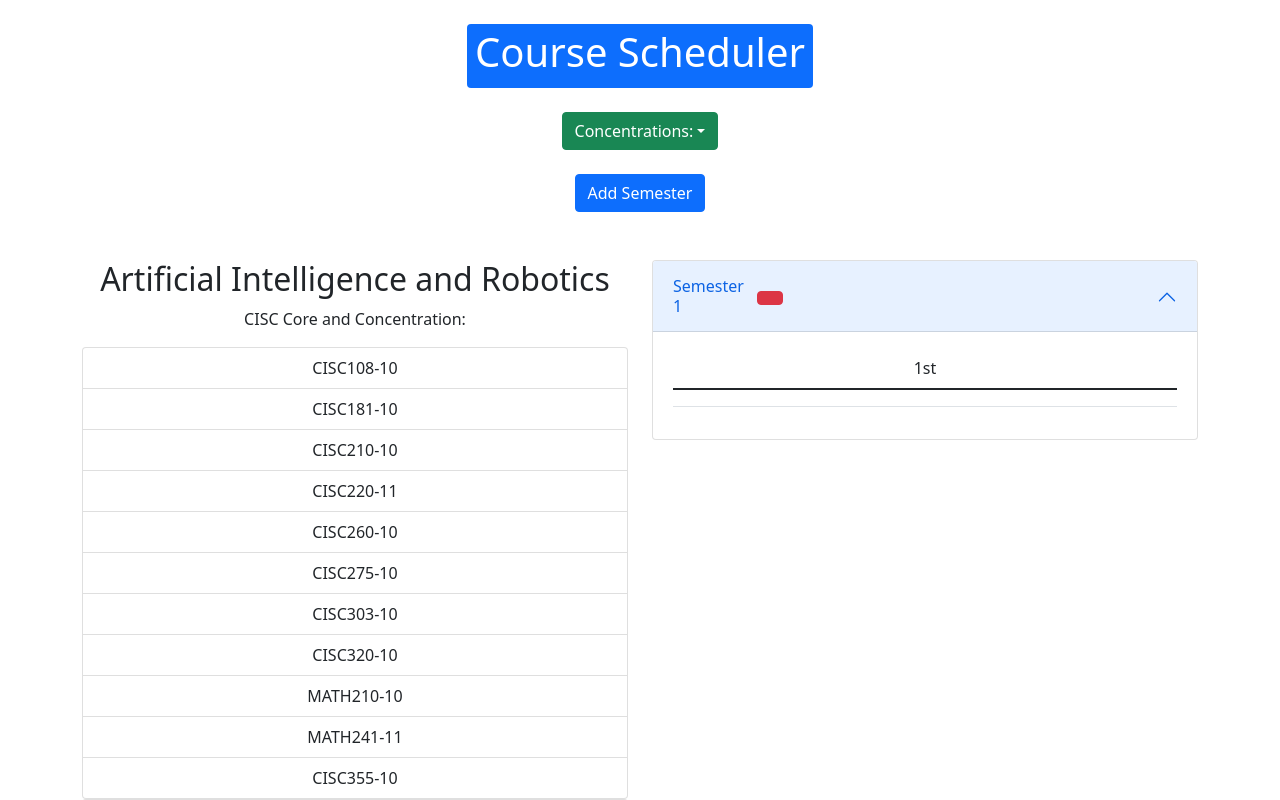
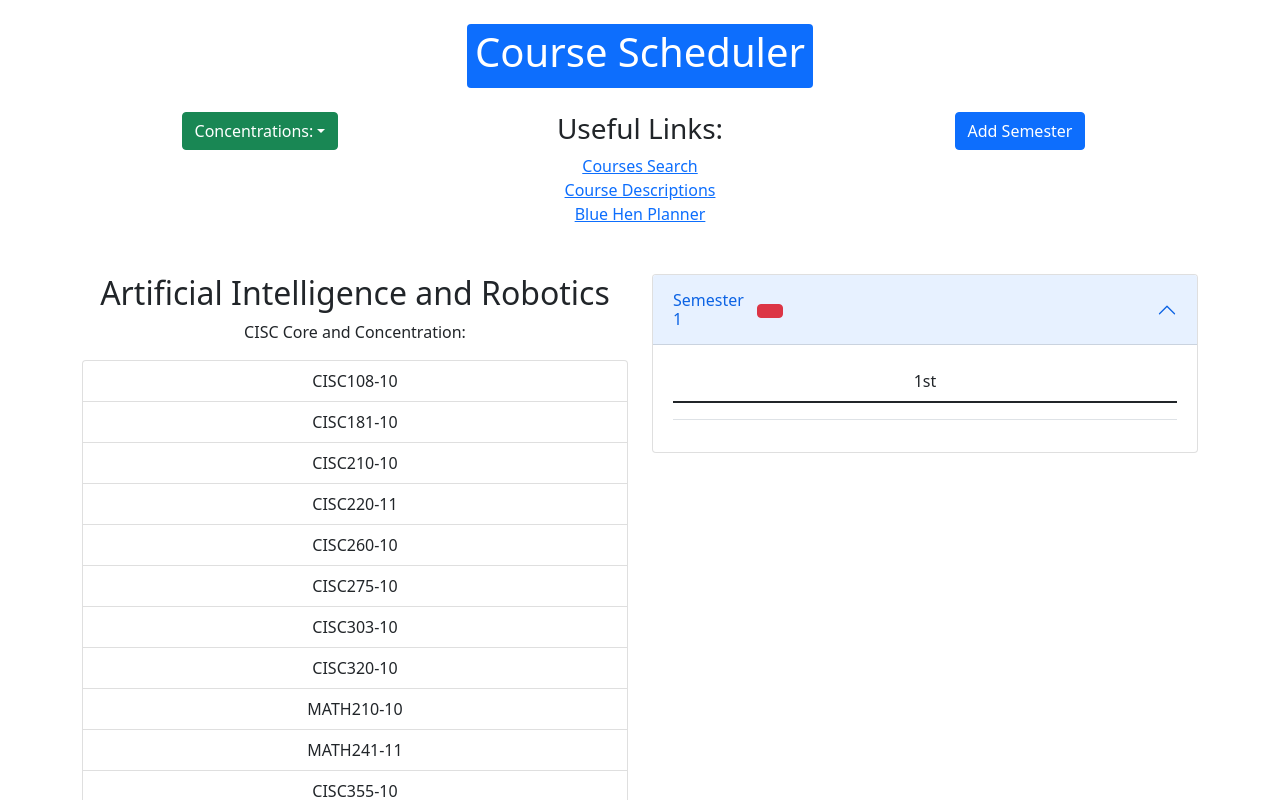
Before and after one commit to UD-CISC275-F21/ud-cis-scheduler-team-4, a React (Create React App) app: page / in a window 1280 px wide. Shown: the top 800 px of the page. Built offline with nearby package versions, Linux system fonts and the light colour scheme.

Commit message:
added a simple set of reference links for the user

```diff
--- a/src/components/MainPage.tsx
+++ b/src/components/MainPage.tsx
@@ -51,17 +51,19 @@ export const MainPage = (): JSX.Element => {
                     <br />
                     <Row>
                         <Col>
-                            <Row>
-                                <Col>
-                                    <DropdownMenu setConcentration={setConcentration} semesterCourses={semesterCourses} setSemesterCourses={setSemesterCourses}></DropdownMenu>
-                                </Col>
-                            </Row>
-                            <br />
-                            <Row>
-                                <Col>
-                                    <AddSemesterButton setSemesters={setSemesters} semesters={semesters} />
-                                </Col>
-                            </Row>
+                            <DropdownMenu setConcentration={setConcentration} semesterCourses={semesterCourses} setSemesterCourses={setSemesterCourses}></DropdownMenu>
+                        </Col>
+                        <Col>
+                            <h3>Useful Links:</h3>
+                            <a href="https://udapps.nss.udel.edu/CoursesSearch/" target="_blank" rel="noopener noreferrer">Courses Search</a>
+                            <div>
+                                <a href="https://www.cis.udel.edu/academics/undergraduate-programs/resources/courses/" target="_blank" rel="noopener noreferrer">Course Descriptions</a>
+                            </div>
+                            <a href="https://webreg.nss.udel.edu/registration/schedule/" target="_blank" rel="noopener noreferrer">Blue Hen Planner</a>
+                        </Col>
+                        <br />
+                        <Col>
+                            <AddSemesterButton setSemesters={setSemesters} semesters={semesters} />
                         </Col>
                     </Row>
                     <br />
```
